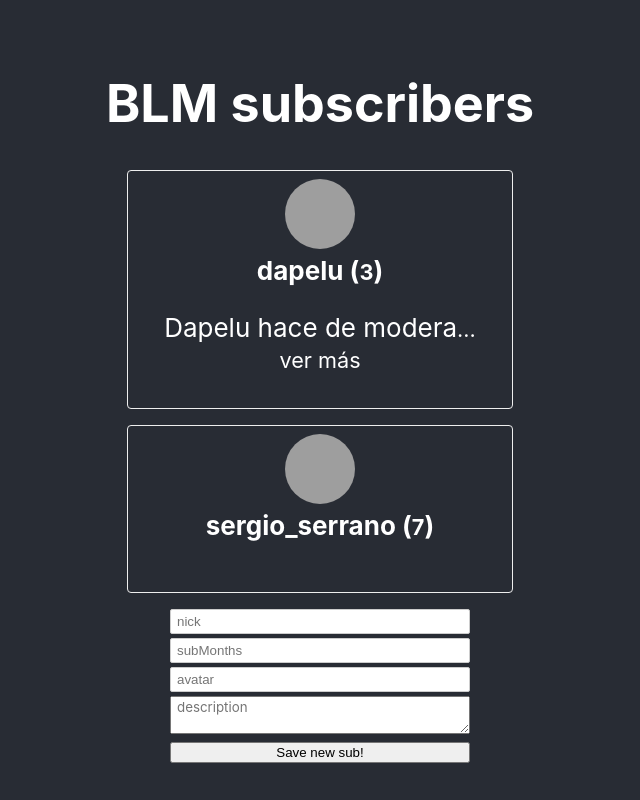
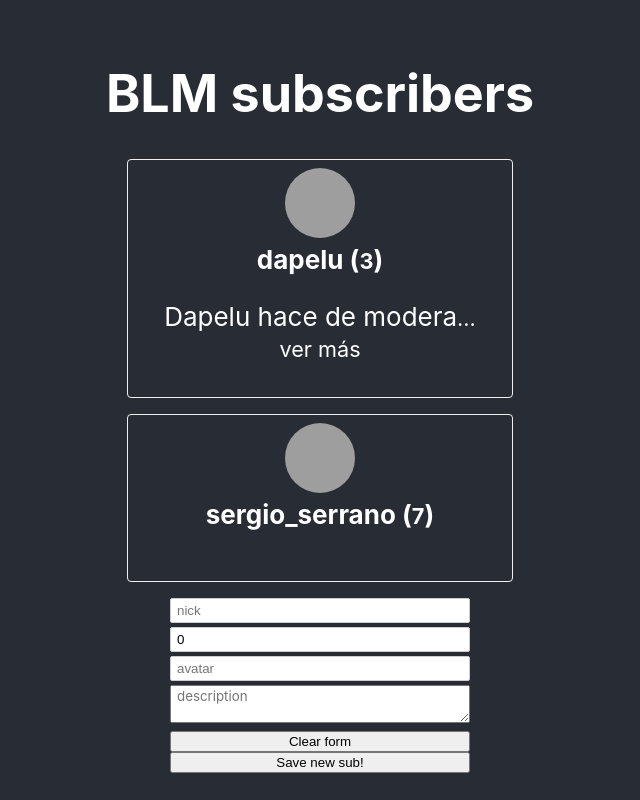
Before and after one commit to exxedridel/typescript-react, a React (Create React App) app: page / in a window 1280 px wide. Shown: the whole page, without its empty margins (320-960 px from the left). Built offline with nearby package versions, Linux system fonts and the light colour scheme; grey boxes are pictures that could not be loaded.

Commit message:
UseRef and clearing form

```diff
--- a/src/App.tsx
+++ b/src/App.tsx
@@ -1,9 +1,8 @@
-import { useState, useEffect } from "react";
-// import logo from './logo.svg';
+import { useEffect, useRef, useState } from "react";
 import "./App.css";
 import List from "./components/List"
 import Form from "./components/Forms"
-import {Sub} from "./types"
+import { Sub } from "./types"
 
 interface AppState {
   subs: Array<Sub>
@@ -27,21 +26,23 @@ const INITIAL_STATE = [
 function App() {
   const [subs, setSubs] = useState<AppState["subs"]>([]);
   const [newSubsNumber, setNewSubsNumber] = useState<AppState["newSubsNumber"]>(0);
+  const divRef = useRef<HTMLDivElement>(null)
+  // stores a value between renders without rendering
 
   useEffect(() => {
     setSubs(INITIAL_STATE)
   }, [])
 
-  const handleNewSub = (newSub: Sub): void =>  {
+  const handleNewSub = (newSub: Sub): void => {
     setSubs(subs => [...subs, newSub])
   }
 
   return (
-    <div className="App">
+    <div className="App" ref={divRef}>
       <header className="App-header">
         <h1>BLM subscribers</h1>
-          <List subs={subs}/>
-          <Form onNewSub={handleNewSub}/>
+        <List subs={subs} />
+        <Form onNewSub={handleNewSub} />
       </header>
     </div>
   );
--- a/src/components/Forms.tsx
+++ b/src/components/Forms.tsx
@@ -1,14 +1,11 @@
 import React, { useState } from "react";
-import {Sub} from "../types"
-// import types and replace'em with: Sub
+import { Sub } from "../types"
+
 interface FormState {
    inputValues: Sub
 }
 
 interface FormProps {
-   //before
-   // onNewSub: React.Dispatch<React.SetStateAction<Sub[]>>
-   //after
    onNewSub: (newSub: Sub) => void
 
 }
@@ -24,9 +21,9 @@ const Form = ({ onNewSub }: FormProps) => {
    const handleSubmit = (e: React.FormEvent<HTMLFormElement>) => {
       e.preventDefault()
       onNewSub(inputValues)
+      handleClear()
    }
 
-   // TS needs the Event to be typed
    const handleChange = (e: React.ChangeEvent<HTMLInputElement | HTMLTextAreaElement>) => {
       setInputValues({
          ...inputValues,
@@ -34,14 +31,24 @@ const Form = ({ onNewSub }: FormProps) => {
       })
    }
 
+   const handleClear = () => {
+      setInputValues({
+         nick: "",
+         subMonths: 0,
+         avatar: "",
+         description: "",
+      })
+   }
+
    return (
       <div>
          <form onSubmit={handleSubmit}>
-            <input onChange={handleChange} type="text" name="nick" placeholder="nick" />
-            <input onChange={handleChange} type="text" name="subMonths" placeholder="subMonths" />
-            <input onChange={handleChange} type="text" name="avatar" placeholder="avatar" />
-            <textarea onChange={handleChange} name="description" placeholder="description" />
-            <button>Save new sub!</button>
+            <input onChange={handleChange} value={inputValues.nick} type="text" name="nick" placeholder="nick" />
+            <input onChange={handleChange} value={inputValues.subMonths} type="text" name="subMonths" placeholder="subMonths" />
+            <input onChange={handleChange} value={inputValues.avatar} type="text" name="avatar" placeholder="avatar" />
+            <textarea onChange={handleChange} value={inputValues.description} name="description" placeholder="description" />
+            <button onClick={handleClear} type="button">Clear form</button>
+            <button type="submit">Save new sub!</button>
          </form>
       </div>
    )
```
